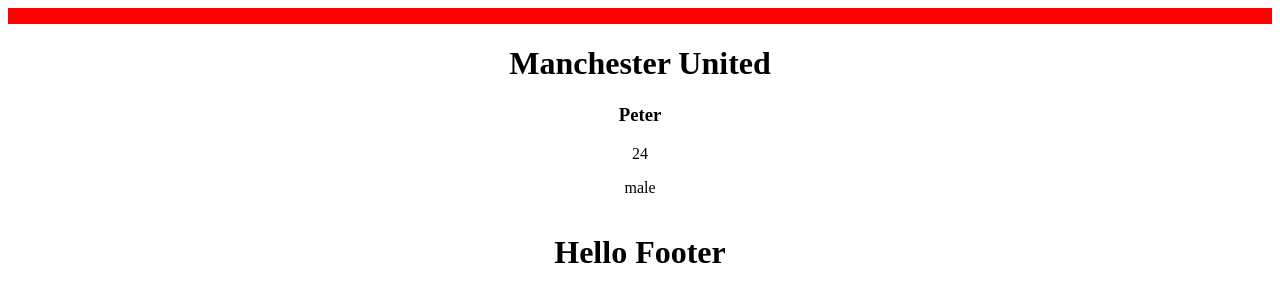
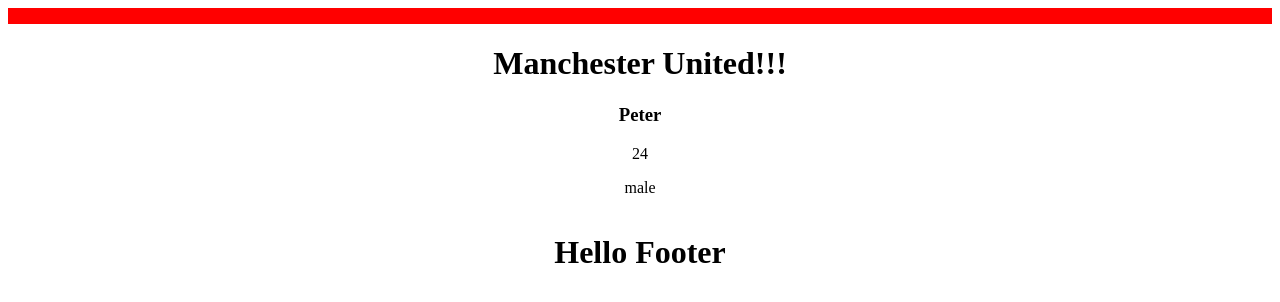
Before and after one commit to Aleksandr2612/react-01, a JavaScript app: page / in a window 1280 px wide. Shown: the top 302 px of the page. Built offline with nearby package versions, Linux system fonts and the light colour scheme.

Commit message:
complit task 02

```diff
--- a/src/App.js
+++ b/src/App.js
@@ -17,7 +17,7 @@
         <div className='App'>
         <Header routes={routes}/>
             <main>
-        <h1>Manchester United</h1>
+        <h1>Manchester United!!!</h1>
             <Content person={Person}/>
             </main>
             <Footer/>
```
